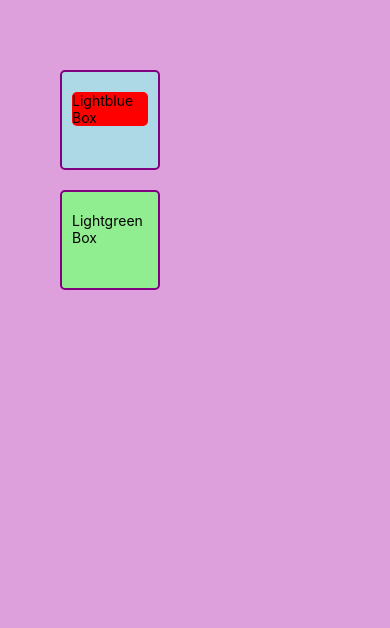
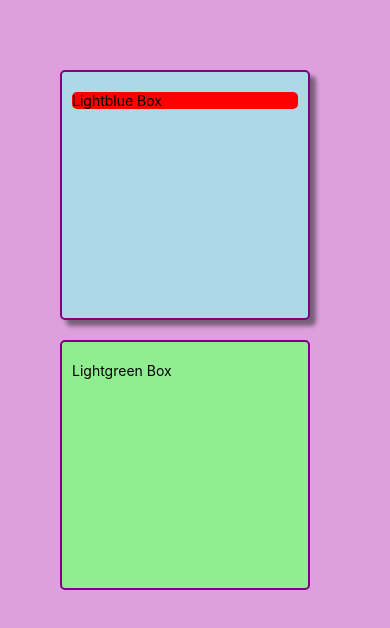
Before and after one commit to anhartasman/rn_styling, a React Native app: screen / in a window 390 px wide. Shown: the top 628 px of the page. Built offline with nearby package versions, Linux system fonts and the light colour scheme.

Commit message:
Shadow and Elevation

```diff
--- a/App.js
+++ b/App.js
@@ -4,13 +4,20 @@ import { StyleSheet, Text, View } from "react-native";
 export default function App() {
   return (
     <View style={styles.container}>
-      {/* border radius in Text only applies to Android */}
-      <View style={[styles.box, styles.lightblueBg]}>
+      {/* to add shadow in android we must use elevation property */}
+      <View
+        style={[
+          styles.box,
+          styles.lightblueBg,
+          styles.boxShadow,
+          styles.androidShadow,
+        ]}
+      >
         <Text style={{ borderRadius: 5, backgroundColor: "red" }}>
           Lightblue Box
         </Text>
       </View>
-      <View style={[styles.box, styles.lightgreenBg]}>
+      <View style={[styles.box, styles.lightgreenBg, styles.androidShadow]}>
         <Text>Lightgreen Box</Text>
       </View>
     </View>
@@ -24,8 +31,8 @@ const styles = StyleSheet.create({
     padding: 60,
   },
   box: {
-    width: 100,
-    height: 100,
+    width: 250,
+    height: 250,
     // padding: 10,
     paddingHorizontal: 10,
     paddingVertical: 20,
@@ -40,4 +47,16 @@ const styles = StyleSheet.create({
   lightgreenBg: {
     backgroundColor: "lightgreen",
   },
+  boxShadow: {
+    shadowColor: "#333333",
+    shadowOffset: {
+      width: 6,
+      height: 6,
+    },
+    shadowOpacity: 0.6,
+    shadowRadius: 4,
+  },
+  androidShadow: {
+    elevation: 10,
+  },
 });
```
